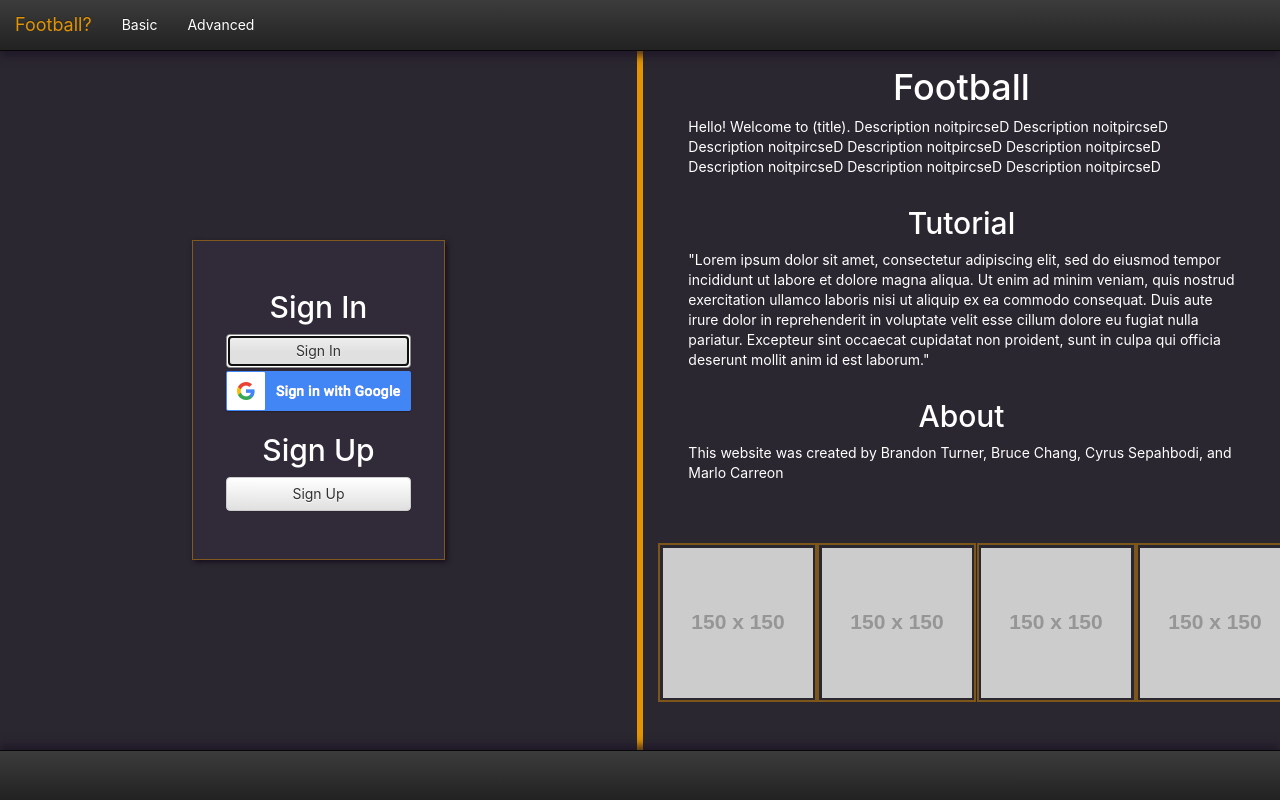
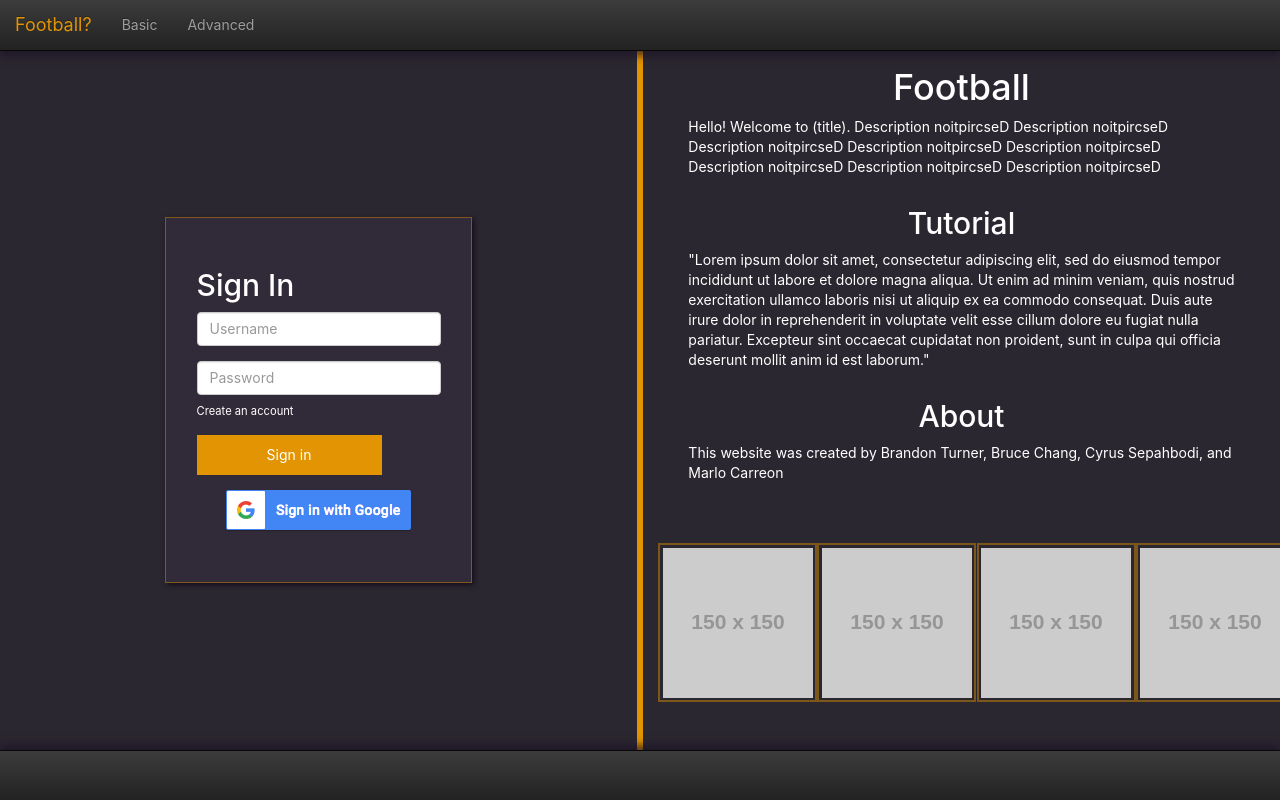
Before and after one commit to brandonjturner/project3, a React (Create React App) app in the folder client/: page / in a window 1280 px wide. Both pictures are taken after a click on the button "Sign In". Built offline with nearby package versions, Linux system fonts and the light colour scheme.

Commit message:
Sign in landing, sign in page, sign up page nav bar fixes

```diff
--- a/client/src/components/Navbar/Navbar.js
+++ b/client/src/components/Navbar/Navbar.js
@@ -5,14 +5,14 @@ class UserNav extends Component {
   render() {
 
     const header = (
-      <Navbar fixedTop inverse fluid pullLeft >
+      <Navbar fixedTop inverse fluid pullLeft bsClass="navbar">
         <Navbar.Header pullLeft>
           <Navbar.Brand>
             <a href="#">Football?</a>
           </Navbar.Brand>
         </Navbar.Header>
         <Nav navbar pullLeft>
-          <NavItem href="#" pullLeft>
+          <NavItem href="#" pullLeft >
             Basic
           </NavItem>
           <NavItem href="#" pullLeft>
--- a/client/src/components/SignIn/SignIn.css
+++ /dev/null
@@ -1,39 +0,0 @@
-.sign-card-container {
-  display: flex;
-  justify-content: center;
-  align-items: center;
-  flex-direction: column;
-}
-
-.sign-card {
-  background-color: #322b3acc;
-  border: 1px solid rgba(223, 145, 0, 0.459);
-  box-shadow: 2px 2px 5px #140d1d;
-  padding: 5% 5% 8% 5%;
-}
-
-.sign-container {
-  display: flex;
-  justify-content: center;
-  align-items: center;
-  flex-direction: column;
-}
-
-
-
-.sign-in {
-  width: 185px;
-  transition: .5s;
-}
-
-.sign-in:hover {
-
-}
-
-.sign-up {
-  width: 185px;
-}
-
-.sign-up:hover {
-
-}
--- a/client/src/components/SignIn/SignIn.js
+++ /dev/null
@@ -1,39 +0,0 @@
-import React, { Component } from 'react';
-import { Grid, Button } from 'react-bootstrap';
-import googleButton from '../login/google_signin_buttons/web/1x/btn_google_signin_dark_normal_web.png';
-import './SignIn.css';
-
-
-class SignIn extends Component {
-
-
-  state = {
-    signIn: false,
-    signUp: false
-  }
-
-  handleSignIn = e => {
-
-  };
-
-  render() {
-    return (
-      <Grid fluid bsClass="h-100 sign-card-container container">
-        <div className="sign-card">
-          <div className="sign-container">
-            <h2>Sign In</h2>
-            <Button bsClass="sign-in btn">Sign In</Button>
-            <a href="/auth/google">
-						{/* <GoogleButton /> */}
-						  <img src={googleButton} alt="sign into Google Button" />
-				  	</a>
-            <h2>Sign Up</h2>
-            <Button bsClass="sign-up btn">Sign Up</Button>
-          </div>
-        </div>
-      </Grid>
-    );
-  }
-}
-
-export default SignIn;
--- /dev/null
+++ b/client/src/components/SignupForm.css
@@ -0,0 +1,45 @@
+.signup-form-container {
+  background-color: #322b3acc;
+  border: 1px solid rgba(223, 145, 0, 0.459);
+  box-shadow: 2px 2px 5px #140d1d;
+  padding: 5% 5% 8% 5%;
+  display: flex;
+  justify-content: center;
+  align-items: center;
+  flex-direction: column;
+}
+
+.sign-up, .sign-up:disabled, .sign-up:active, .sign-up:focus, .sign-up:active:focus {
+  width: 100%;
+  height: 40px;
+  border: 1px solid rgba(27, 177, 47, 0.753);
+  background: rgba(27, 177, 47, 0.753);
+  border-radius: 0px;
+  color: white;
+  text-shadow: none;
+  transition-duration: .2s;
+  outline: none;
+}
+
+.sign-up:hover {
+  border: 1px solid rgba(27, 177, 47, 0.753);
+  background-color: #3d2b52cc;
+  color: rgba(51, 172, 68, 0.753);
+  text-shadow: none;
+  outline: none;
+}
+
+.login-link {
+  font-size: .8em;
+  color: white;
+  transition-duration: .2s;
+}
+
+.login-link:hover {
+  color: rgba(255, 255, 255, 0.87);
+  text-decoration: none;
+}
+
+.create-account-link:hover {
+  text-decoration: none;
+}
--- a/client/src/components/SignupForm.jsx
+++ b/client/src/components/SignupForm.jsx
@@ -1,73 +1,87 @@
-import React, { Component } from 'react'
-import axios from 'axios'
-import { Redirect } from 'react-router-dom'
+import React, { Component } from 'react';
+import axios from 'axios';
+import './SignupForm.css';
+import { Redirect } from 'react-router-dom';
+import { FormGroup, HelpBlock, FormControl } from 'react-bootstrap';
+
 class SignupForm extends Component {
   constructor() {
-		super()
+    super();
     this.state = {
       username: '',
       password: '',
       confirmPassword: '',
       redirectTo: null
-		}
-		this.handleSubmit = this.handleSubmit.bind(this)
-		this.handleChange = this.handleChange.bind(this)
+    };
+    this.handleSubmit = this.handleSubmit.bind(this);
+    this.handleChange = this.handleChange.bind(this);
   }
   handleChange(event) {
     this.setState({
       [event.target.name]: event.target.value
-		})
+    });
   }
   handleSubmit(event) {
-		event.preventDefault()
+    event.preventDefault();
     axios
       .post('/auth/signup', {
         username: this.state.username,
         password: this.state.password
       })
       .then(response => {
-				console.log(response)
+        console.log(response);
         if (!response.data.errmsg) {
-					console.log('youre good')
+          console.log('youre good');
           this.setState({
             redirectTo: '/login'
-					})
+          });
         } else {
-					console.log('duplicate')
+          console.log('duplicate');
         }
-			})
+      });
   }
   render() {
     if (this.state.redirectTo) {
-			return <Redirect to={{ pathname: this.state.redirectTo }} />
+      return <Redirect to={{ pathname: this.state.redirectTo }} />;
     }
     return (
-			<div className="SignupForm">
-				<h1>Signup form</h1>
-				<label htmlFor="username">Username: </label>
-				<input
+      <div className="signup-form-container">
+        <form action="">
+          <h1>Sign Up</h1>
+          <FormGroup>
+            <FormControl
               type="text"
               name="username"
+              placeholder={'Username'}
               value={this.state.username}
               onChange={this.handleChange}
             />
-				<label htmlFor="password">Password: </label>
-				<input
+          </FormGroup>
+          <FormGroup>
+            <FormControl
               type="password"
               name="password"
+              placeholder={'Password'}
               value={this.state.password}
               onChange={this.handleChange}
             />
-				<label htmlFor="confirmPassword">Confirm Password: </label>
-				<input
+          </FormGroup>
+          <FormGroup>
+            <FormControl
               type="password"
               name="confirmPassword"
+              placeholder={'Confirm Password'}
               value={this.state.confirmPassword}
               onChange={this.handleChange}
             />
-				<button onClick={this.handleSubmit}>Sign up</button>
+						<HelpBlock>
+							<a className="login-link" onClick={this.props.signinRedirect} href="#">Already have one?</a>
+				  	</HelpBlock>
+          </FormGroup>
+        </form>
+        <button className="sign-up" onClick={this.handleSubmit}>Sign up</button>
       </div>
-		)
+    );
   }
 }
-export default SignupForm
+export default SignupForm;
--- /dev/null
+++ b/client/src/components/login/LoginForm.css
@@ -0,0 +1,46 @@
+.login-form-container {
+  background-color: #322b3acc;
+  border: 1px solid rgba(223, 145, 0, 0.459);
+  box-shadow: 2px 2px 5px #140d1d;
+  padding: 5% 5% 8% 5%;
+  display: flex;
+  justify-content: center;
+  align-items: center;
+  flex-direction: column;
+}
+
+.sign-in, .sign-in:disabled, .sign-in:active, .sign-in:focus, .sign-in:active:focus {
+  width: 185px;
+  height: 40px;
+  border: 1px solid rgb(226, 148, 2);
+  background: rgb(226, 148, 2);
+  border-radius: 0px;
+  color: white;
+  text-shadow: none;
+  transition-duration: .2s;
+  outline: none;
+  margin-bottom: 5%;
+}
+
+.sign-in:hover {
+  border: 1px solid rgb(226, 148, 2);
+  background-color: #3d2b52cc;
+  color: rgb(226, 148, 2);
+  text-shadow: none;
+  outline: none;
+}
+
+.password-field {
+  margin-bottom: 15px;
+}
+
+.create-account-link {
+  font-size: .8em;
+  color: white;
+  transition-duration: .2s;
+}
+
+.create-account-link:hover {
+  text-decoration: none;
+  color: rgb(226, 148, 2);
+}
--- a/client/src/components/login/LoginForm.jsx
+++ b/client/src/components/login/LoginForm.jsx
@@ -1,6 +1,9 @@
 import React, { Component } from 'react'
 import { Redirect } from 'react-router-dom'
 import googleButton from './google_signin_buttons/web/1x/btn_google_signin_dark_normal_web.png'
+import './LoginForm.css';
+import { FormGroup, HelpBlock, FormControl } from 'react-bootstrap';
+
 class LoginForm extends Component {
 	constructor() {
 		super()
@@ -17,6 +20,7 @@ class LoginForm extends Component {
 			[event.target.name]: event.target.value
 		})
 	}
+
 	handleSubmit(event) {
 		event.preventDefault()
 		console.log('handleSubmit')
@@ -30,24 +34,29 @@ class LoginForm extends Component {
 			return <Redirect to={{ pathname: this.state.redirectTo }} />
 		} else {
 			return (
-				<div className="LoginForm">
-					<h1>Login form</h1>
+				<div className="login-form-container">
 					<form>
-						<label htmlFor="username">Username: </label>
-						<input
+						<h2>Sign In</h2>
+						<FormGroup>
+							<FormControl
 							type="text"
-							name="username"
+							placeholder={'Username'}
 							value={this.state.username}
 							onChange={this.handleChange}
-						/>
-						<label htmlFor="password">Password: </label>
-						<input
+							/>
+						</FormGroup>
+						<FormGroup bsClass="password-field form-group">
+							<FormControl
 							type="password"
-							name="password"
+							placeholder={'Password'}
 							value={this.state.password}
 							onChange={this.handleChange}
-						/>
-						<button onClick={this.handleSubmit}>Login</button>
+							/>
+							<HelpBlock>
+								<a className="create-account-link" onClick={this.props.signupRedirect} href="#">Create an account</a>
+							</HelpBlock>
+						</FormGroup>
+						<button className="sign-in" onClick={this.handleSubmit}>Sign in</button>
 					</form>
 					<a href="/auth/google">
 						{/* <GoogleButton /> */}
@@ -58,4 +67,4 @@ class LoginForm extends Component {
 		}
 	}
 }
-export default LoginForm
+export default LoginForm;
--- /dev/null
+++ b/client/src/components/login/SignIn.css
@@ -0,0 +1,67 @@
+.sign-card-container {
+  display: flex;
+  justify-content: center;
+  align-items: center;
+  flex-direction: column;
+}
+
+.sign-card {
+  background-color: #322b3acc;
+  border: 1px solid rgba(223, 145, 0, 0.459);
+  box-shadow: 2px 2px 5px #140d1d;
+  padding: 5% 5% 8% 5%;
+}
+
+.sign-container {
+  display: flex;
+  justify-content: center;
+  align-items: center;
+  flex-direction: column;
+}
+
+.btn-width {
+  max-width: 185px;
+
+  transition: .5s;
+}
+
+.sign-in, .sign-in:disabled, .sign-in:active, .sign-in:focus, .sign-in:active:focus {
+  width: 185px;
+  height: 40px;
+  border: 1px solid rgb(226, 148, 2);
+  background: rgb(226, 148, 2);
+  border-radius: 0px;
+  color: white;
+  text-shadow: none;
+  transition-duration: .2s;
+  outline: none;
+}
+
+.sign-in:hover {
+  border: 1px solid rgb(226, 148, 2);
+  background-color: #3d2b52cc;
+  color: rgb(226, 148, 2);
+  text-shadow: none;
+  outline: none;
+}
+
+
+.sign-up, .sign-up:disabled, .sign-up:active, .sign-up:focus, .sign-up:active:focus {
+  width: 185px;
+  height: 40px;
+  border: 1px solid rgba(27, 177, 47, 0.753);
+  background: rgba(27, 177, 47, 0.753);
+  border-radius: 0px;
+  color: white;
+  text-shadow: none;
+  transition-duration: .2s;
+  outline: none;
+}
+
+.sign-up:hover {
+  border: 1px solid rgba(27, 177, 47, 0.753);
+  background-color: #3d2b52cc;
+  color: rgba(51, 172, 68, 0.753);
+  text-shadow: none;
+  outline: none;
+}
--- /dev/null
+++ b/client/src/components/login/SignIn.js
@@ -0,0 +1,75 @@
+import React, { Component } from 'react';
+import { Grid, Button } from 'react-bootstrap';
+import googleButton from '../login/google_signin_buttons/web/1x/btn_google_signin_dark_normal_web.png';
+import LoginForm from './LoginForm.jsx';
+import SignupForm from '../SignupForm.jsx';
+import './SignIn.css';
+
+
+class SignIn extends Component {
+
+  state = {
+    signIn: false,
+    signUp: false
+  }
+
+  handleSignIn = e => {
+    e.preventDefault();
+
+    this.setState({signIn: true, signUp: false});
+  };
+
+  handleSignUp = e => {
+    e.preventDefault();
+    this.setState({signUp: true, signIn: false});
+  }
+
+  render() {
+    const { signIn, signUp } = this.state;
+
+    let renderTarget;
+
+    const SignInLanding = (
+      <Grid fluid bsClass="h-100 sign-card-container container">
+        <div className="sign-card">
+          <div className="sign-container">
+            <h2 style={{"margin-bottom": "20px"}}>Welcome</h2>
+            <Button onClick={this.handleSignIn} bsClass="sign-in btn">Sign In</Button>
+            <a href="/auth/google">
+						{/* <GoogleButton /> */}
+						  <img src={googleButton} alt="sign into Google Button" />
+				  	</a>
+            <h4 style={{"margin-bottom": "20px"}}>Need an Account?</h4>
+            <Button onClick={this.handleSignUp} bsClass="sign-up btn">Sign Up</Button>
+          </div>
+        </div>
+      </Grid>
+    );
+
+    const SignInForm = (
+      <Grid fluid bsClass="h-100 sign-card-container container">
+        <LoginForm signupRedirect={this.handleSignUp}/>
+      </Grid>
+    );
+
+    const SignUpForm = (
+      <Grid fluid bsClass="h-100 sign-card-container container">
+        <SignupForm signinRedirect={this.handleSignIn}/>
+      </Grid>
+    );
+
+    renderTarget = SignInLanding;
+
+    if (signIn) {
+      renderTarget = SignInForm;
+    }
+    else if (signUp) {
+      renderTarget = SignUpForm;
+    }
+
+
+    return renderTarget;
+  }
+}
+
+export default SignIn;
--- a/client/src/pages/Master/Master.css
+++ b/client/src/pages/Master/Master.css
@@ -9,13 +9,22 @@
   padding-bottom: 50px;
 }
 
-a {
+.navbar {
+  color: white!important;
+
+}
+
+.navbar-brand {
   color: white!important;
   transition-duration: .5s;
 }
 
 a:hover {
   color: rgb(226, 148, 2)!important;
+}
+
+.nav > li > a {
+  transition-duration: .5s;
 }
 
 .data-container {
--- a/client/src/pages/Master/Master.js
+++ b/client/src/pages/Master/Master.js
@@ -3,7 +3,7 @@ import { Grid, Row, Col } from 'react-bootstrap';
 import UserNav from '../../components/Navbar';
 import QBList from '../../components/QBList';
 import WelcomeDrop from '../../components/Welcome/WelcomeDrop';
-import SignIn from '../../components/SignIn';
+import SignIn from '../../components/login';
 import './Master.css';
 
 
@@ -14,7 +14,7 @@ class Master extends Component {
   state = {
     curPageLeft: 'SignIn',
     curPageRight: 'Welcome',
-    QBList: {}
+    QBList: []
   }
 
 
```
Also changed, not shown: client/src/components/login/index.js (renamed from client/src/components/SignIn/index.js). Lines whose indentation alone changed are shown as unchanged.
